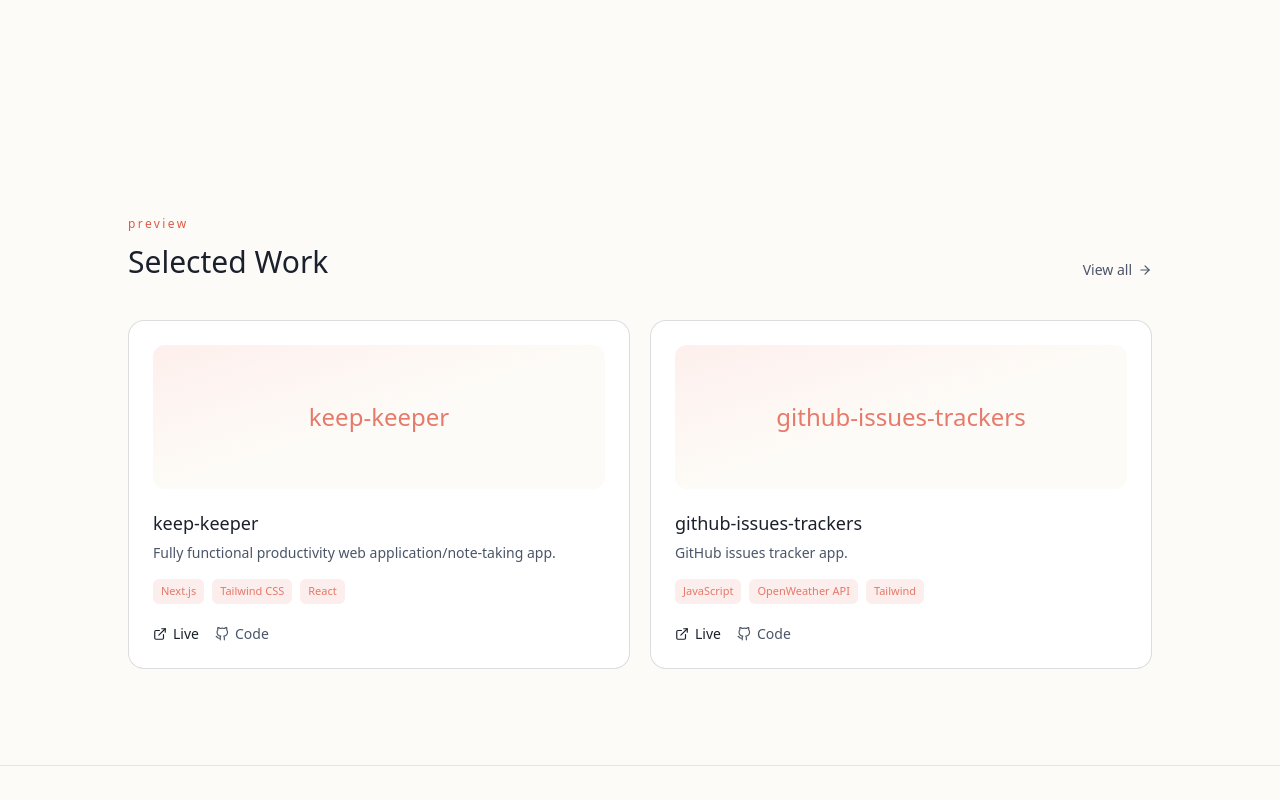
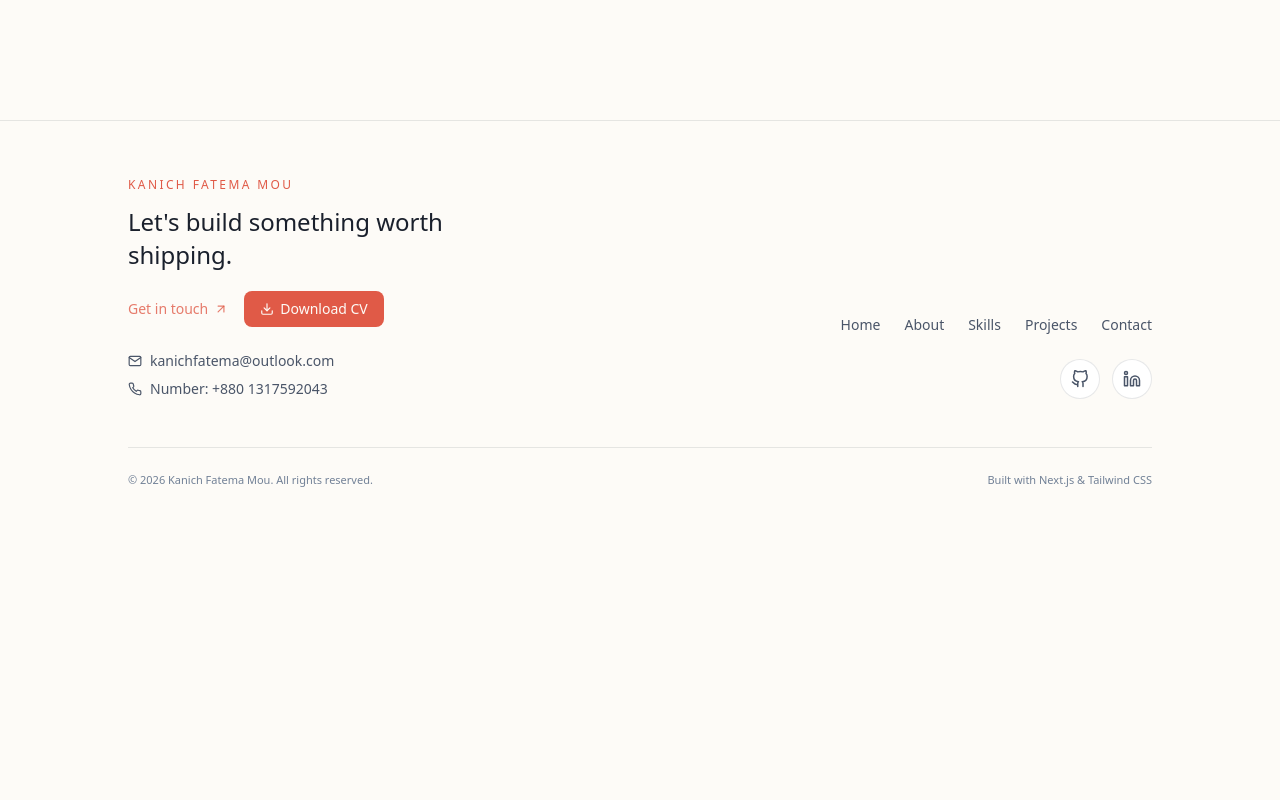
Before and after one commit to mouislambd/portfolio, a Next.js app: page / in a window 1280 px wide. Shown: the part 680-1480 px from the top of the page. After the commit the page ends 1225 px from the top, so only its background shows below. Built offline with nearby package versions, Linux system fonts and the light colour scheme; a web font is replaced by a local one.

Commit message:
Exclude tests from tsc build; add test mocks and utils

```diff
--- a/app/page.tsx
+++ b/app/page.tsx
@@ -1,38 +1,10 @@
 'use client';
-import { useState } from 'react';
 import Hero from '@/components/Hero';
-import ProjectsPreview from '@/components/ProjectsPreview';
-
-const INITIAL_PROJECTS = [
-  {
-    id: 1,
-    title: "keep-keeper",
-    description: "Fully functional productivity web application/note-taking app.",
-    image: "/pic.png",
-    live: "https://keenkeeper-beryl.vercel.app/",
-    github: "https://github.com/mouislambd/assignment-7.git",
-    tags: "Next.js,Tailwind CSS,React",
-    featured: true
-  },
-  {
-    id: 2,
-    title: "github-issues-trackers",
-    description: "GitHub issues tracker app.",
-    image: "/pic.png",
-    live: "#",
-    github: "#",
-    tags: "JavaScript,OpenWeather API,Tailwind",
-    featured: false
-  },
-];
 
 export default function Home() {
-  const [projects, setProjects] = useState(INITIAL_PROJECTS);
-
   return (
     <main>
       <Hero />
-      <ProjectsPreview projects={projects} />
     </main>
   );
 }
```
